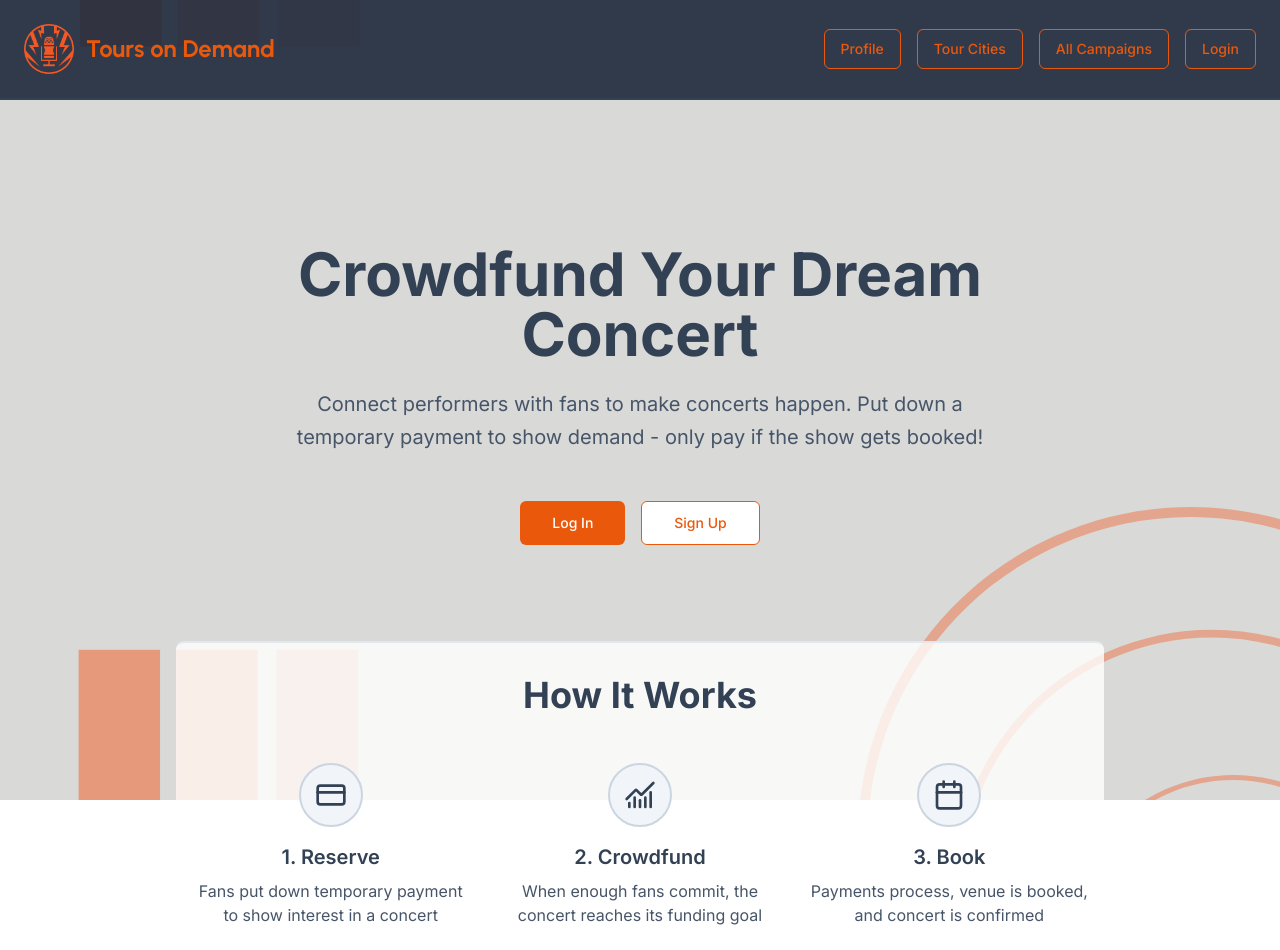
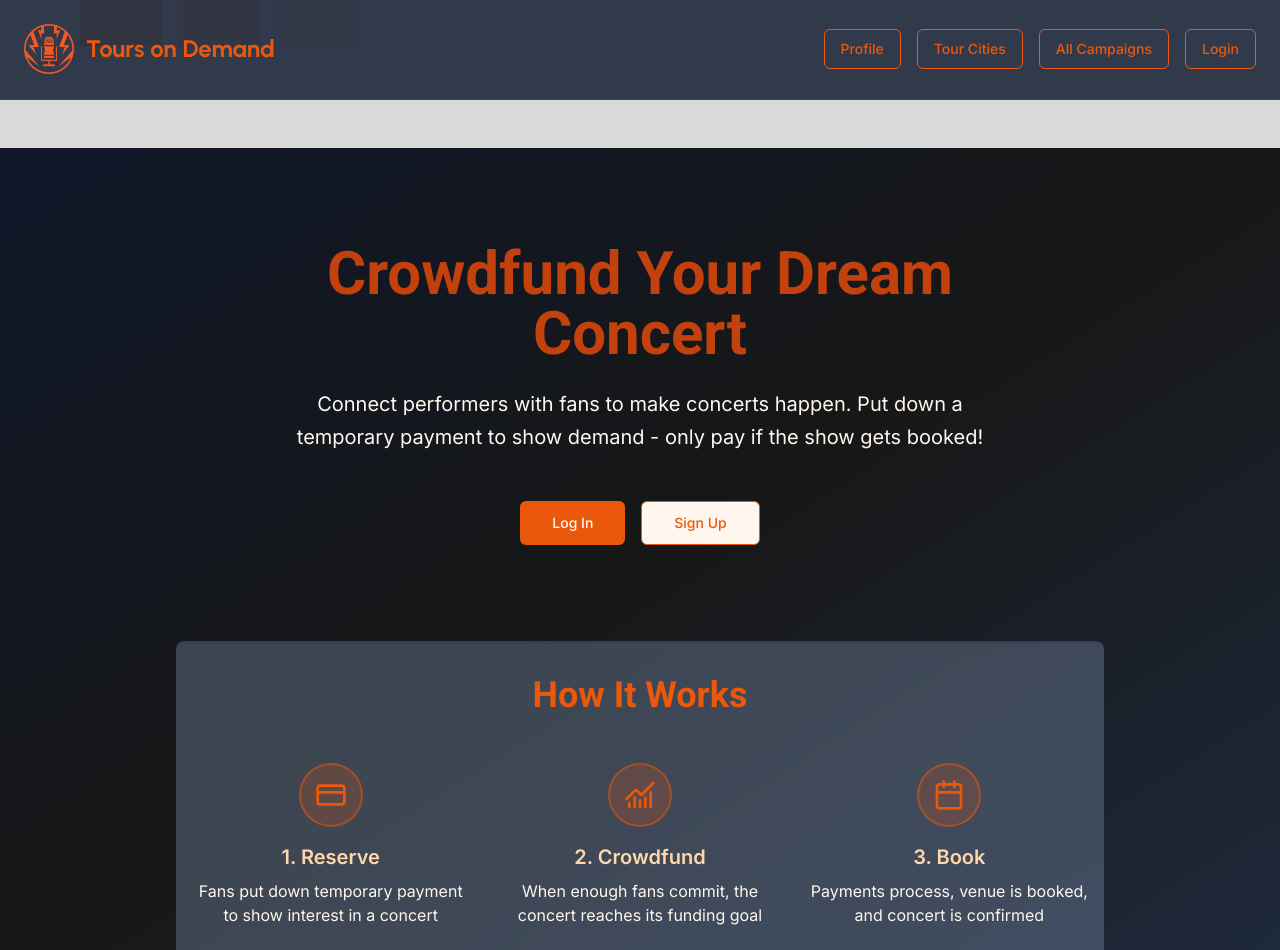
Before and after one commit to TomaraPetty/tours-on-demand, a Next.js app in the folder apps/tours-on-demand/: page / in a window 1280 px wide. Shown: the top 950 px of the page. Built offline with nearby package versions, Linux system fonts and the light colour scheme; no server answers.

Commit message:
update font colors and bg colors

```diff
--- a/apps/tours-on-demand/app/page.tsx
+++ b/apps/tours-on-demand/app/page.tsx
@@ -2,7 +2,7 @@ import LandingPage from "@/components/LandingPage";
 
 export default function Index() {
   return (
-    <div className="min-h-screen">
+    <div className="min-h-screen bg-gradient-to-br from-slate-900 via-neutral-900 to-slate-800">
       <LandingPage />
     </div>
   );
--- a/apps/tours-on-demand/components/AllCampaignsFeature.tsx
+++ b/apps/tours-on-demand/components/AllCampaignsFeature.tsx
@@ -60,7 +60,7 @@ export function AllCampaignsFeature() {
             </p>
             <Button
               onClick={() => router.push('/tour-cities')}
-              className="bg-orange-600 hover:bg-orange-700 text-white"
+              className="bg-orange-600 hover:bg-orange-700 text-orange-50"
             >
               Go to Tour Cities
             </Button>
@@ -105,7 +105,7 @@ export function AllCampaignsFeature() {
               <div className="mt-6">
                 <Button
                   onClick={() => handleViewDetails(city)}
-                  className="w-full bg-orange-600 hover:bg-orange-700 text-white"
+                  className="w-full bg-orange-600 hover:bg-orange-700 text-orange-50"
                 >
                   View Details
                   <ArrowRight className="w-4 h-4 ml-2" />
--- a/apps/tours-on-demand/components/CampaignDetailsFeature.tsx
+++ b/apps/tours-on-demand/components/CampaignDetailsFeature.tsx
@@ -152,7 +152,7 @@ export function CampaignDetailsFeature({ citySlug }: CampaignDetailsFeatureProps
                   className="flex-1 px-4 py-2 bg-neutral-700/50 border border-slate-600 rounded-md text-orange-200 placeholder-slate-400 focus:outline-none focus:ring-2 focus:ring-orange-500"
                 />
                 <Button
-                  className="bg-orange-600 hover:bg-orange-700 text-white"
+                  className="bg-orange-600 hover:bg-orange-700 text-orange-50"
                 >
                   <Upload className="w-4 h-4 mr-2" />
                   Add Video
@@ -209,7 +209,7 @@ export function CampaignDetailsFeature({ citySlug }: CampaignDetailsFeatureProps
 
             <Button
               onClick={handleReserveTicket}
-              className="bg-orange-600 hover:bg-orange-700 text-white px-8 py-6 text-lg"
+              className="bg-orange-600 hover:bg-orange-700 text-orange-50 px-8 py-6 text-lg"
               size="lg"
             >
               Reserve your ticket
--- a/apps/tours-on-demand/components/CityForm.tsx
+++ b/apps/tours-on-demand/components/CityForm.tsx
@@ -96,7 +96,7 @@ export function CityForm({ onCitiesSubmit }: CityFormProps) {
           <Button
             onClick={addCity}
             variant="outline"
-            className="border-orange-600 text-orange-600 hover:bg-orange-600 hover:text-white"
+            className="border-orange-600 text-orange-600 hover:bg-orange-600 hover:text-orange-50"
           >
             <Plus className="w-4 h-4 mr-2" />
             Add City
@@ -105,7 +105,7 @@ export function CityForm({ onCitiesSubmit }: CityFormProps) {
 
         <Button
           onClick={handleSubmit}
-          className="bg-orange-600 hover:bg-orange-700 text-white"
+          className="bg-orange-600 hover:bg-orange-700 text-orange-50"
         >
           Plot Cities on Map
         </Button>
--- a/apps/tours-on-demand/components/LandingPage.tsx
+++ b/apps/tours-on-demand/components/LandingPage.tsx
@@ -10,19 +10,19 @@ export default async function Component() {
     <div className="flex flex-col justify-center items-center relative my-12 gap-12">
       <section className="container mx-auto px-4 py-24">
         <div className="text-center max-w-4xl mx-auto">
-          <h1 className="text-6xl font-bold text-slate-700 mb-6 font-poppins">
+          <h1 className="text-6xl font-bold text-orange-700 mb-6 font-roboto">
             Crowdfund Your Dream Concert
           </h1>
-          <p className="text-xl text-slate-600 mb-12 leading-relaxed">
+          <p className="text-xl text-orange-50 mb-12 leading-relaxed">
             Connect performers with fans to make concerts happen. Put down a temporary payment to show demand - only pay
             if the show gets booked!
           </p>
           <div className="flex gap-4 justify-center">
             {session?.user ? (
               <>
-                <span className="text-slate-600">Welcome, {session.user.name}</span>
+                <span className="text-orange-50">Welcome, {session.user.name}</span>
                 <Link href="/auth/logout">
-                  <Button size="lg" variant="outline" className="border-orange-600 text-orange-600 hover:bg-orange-600 hover:text-white px-8">
+                  <Button size="lg" variant="outline" className="border-orange-600 text-orange-600 hover:bg-orange-600 hover:text-orange-50 px-8">
                     Log Out
                   </Button>
                 </Link>
@@ -30,12 +30,12 @@ export default async function Component() {
             ) : (
               <>
                 <Link href="/auth/login">
-                  <Button size="lg" className="bg-orange-600 hover:bg-orange-700 text-white px-8">
+                  <Button size="lg" className="bg-orange-600 hover:bg-orange-700 text-orange-50 px-8">
                     Log In
                   </Button>
                 </Link>
                 <Link href="/auth/login?screen_hint=signup">
-                  <Button size="lg" variant="outline" className="border-orange-600 text-orange-600 hover:bg-orange-600 hover:text-white px-8">
+                  <Button size="lg" variant="outline" className="bg-orange-50 border-orange-600 text-orange-600 hover:bg-orange-600 hover:text-orange-50 px-8">
                     Sign Up
                   </Button>
                 </Link>
--- a/apps/tours-on-demand/components/ProfileComponent.tsx
+++ b/apps/tours-on-demand/components/ProfileComponent.tsx
@@ -106,13 +106,13 @@ export function ProfileComponent() {
             <div className="space-y-6">
               <Button
                 onClick={() => setIsEditing(!isEditing)}
-                className="w-full bg-slate-700 hover:bg-slate-600 text-white"
+                className="w-full bg-slate-700 hover:bg-slate-600 text-orange-50"
               >
                 {isEditing ? 'Cancel' : 'Edit Profile'}
               </Button>
 
               <Link href="/tour-cities" className="block">
-                <Button className="w-full bg-orange-600 hover:bg-orange-700 text-white">
+                <Button className="w-full bg-orange-600 hover:bg-orange-700 text-orange-50">
                   <Navigation className="w-4 h-4 mr-2" />
                   Map a Tour
                 </Button>
@@ -182,7 +182,7 @@ export function ProfileComponent() {
 
               <Button
                 onClick={handleSave}
-                className="w-full bg-orange-600 hover:bg-orange-700 text-white"
+                className="w-full bg-orange-600 hover:bg-orange-700 text-orange-50"
               >
                 Save Changes
               </Button>
--- a/apps/tours-on-demand/components/TourCitiesFeature.tsx
+++ b/apps/tours-on-demand/components/TourCitiesFeature.tsx
@@ -73,7 +73,7 @@ export function TourCitiesFeature() {
               </p>
               <Button
                 onClick={handleStartCampaign}
-                className="bg-orange-600 hover:bg-orange-700 text-white px-8 py-6 text-lg"
+                className="bg-orange-600 hover:bg-orange-700 text-orange-50 px-8 py-6 text-lg"
                 size="lg"
               >
                 Start Your Campaign
--- a/apps/tours-on-demand/components/ui/how-it-works.tsx
+++ b/apps/tours-on-demand/components/ui/how-it-works.tsx
@@ -2,33 +2,33 @@ import { CreditCard, Calendar, ChartNoAxesCombined } from "lucide-react"
 
 export function HowItWorks() {
   return (
-    <section className="bg-white/80 border-t-2 py-8 rounded-lg border-slate-200">
+    <section className="bg-slate-500/50 backdrop-blur-sm border-t-2 py-8 rounded-lg border-slate-700">
       <div className="flex flex-col mx-auto px-4 gap-12">
-        <h3 className="text-4xl font-bold text-center text-slate-700">How It Works</h3>
+        <h3 className="text-4xl font-bold text-center text-orange-600 font-roboto">How It Works</h3>
 
         <div className="grid md:grid-cols-3 gap-8 max-w-4xl mx-auto">
           <div className="text-center">
-            <div className="mx-auto mb-4 h-16 w-16 rounded-full bg-slate-100 border-2 border-slate-300 flex items-center justify-center">
-              <CreditCard className="h-8 w-8 text-slate-700" />
+            <div className="mx-auto mb-4 h-16 w-16 rounded-full bg-orange-600/20 border-2 border-orange-600/50 flex items-center justify-center">
+              <CreditCard className="h-8 w-8 text-orange-600" />
             </div>
-            <h4 className="text-xl font-semibold mb-2 text-slate-700">1. Reserve</h4>
-            <p className="text-slate-600">Fans put down temporary payment to show interest in a concert</p>
+            <h4 className="text-xl font-semibold mb-2 text-orange-200">1. Reserve</h4>
+            <p className="text-orange-50">Fans put down temporary payment to show interest in a concert</p>
           </div>
 
           <div className="text-center">
-            <div className="mx-auto mb-4 h-16 w-16 rounded-full bg-slate-100 border-2 border-slate-300 flex items-center justify-center">
-              <ChartNoAxesCombined className="h-8 w-8 text-slate-700" />
+            <div className="mx-auto mb-4 h-16 w-16 rounded-full bg-orange-600/20 border-2 border-orange-600/50 flex items-center justify-center">
+              <ChartNoAxesCombined className="h-8 w-8 text-orange-600" />
             </div>
-            <h4 className="text-xl font-semibold mb-2 text-slate-700">2. Crowdfund</h4>
-            <p className="text-slate-600">When enough fans commit, the concert reaches its funding goal</p>
+            <h4 className="text-xl font-semibold mb-2 text-orange-200">2. Crowdfund</h4>
+            <p className="text-orange-50">When enough fans commit, the concert reaches its funding goal</p>
           </div>
 
           <div className="text-center">
-            <div className="mx-auto mb-4 h-16 w-16 rounded-full bg-slate-100 border-2 border-slate-300 flex items-center justify-center">
-              <Calendar className="h-8 w-8 text-slate-700" />
+            <div className="mx-auto mb-4 h-16 w-16 rounded-full bg-orange-600/20 border-2 border-orange-600/50 flex items-center justify-center">
+              <Calendar className="h-8 w-8 text-orange-600" />
             </div>
-            <h4 className="text-xl font-semibold mb-2 text-slate-700">3. Book</h4>
-            <p className="text-slate-600">Payments process, venue is booked, and concert is confirmed</p>
+            <h4 className="text-xl font-semibold mb-2 text-orange-200">3. Book</h4>
+            <p className="text-orange-50">Payments process, venue is booked, and concert is confirmed</p>
           </div>
         </div>
       </div>
```
Also changed, not shown: apps/tours-on-demand/components/ui/nav-menu.tsx (+4 -4 lines).
